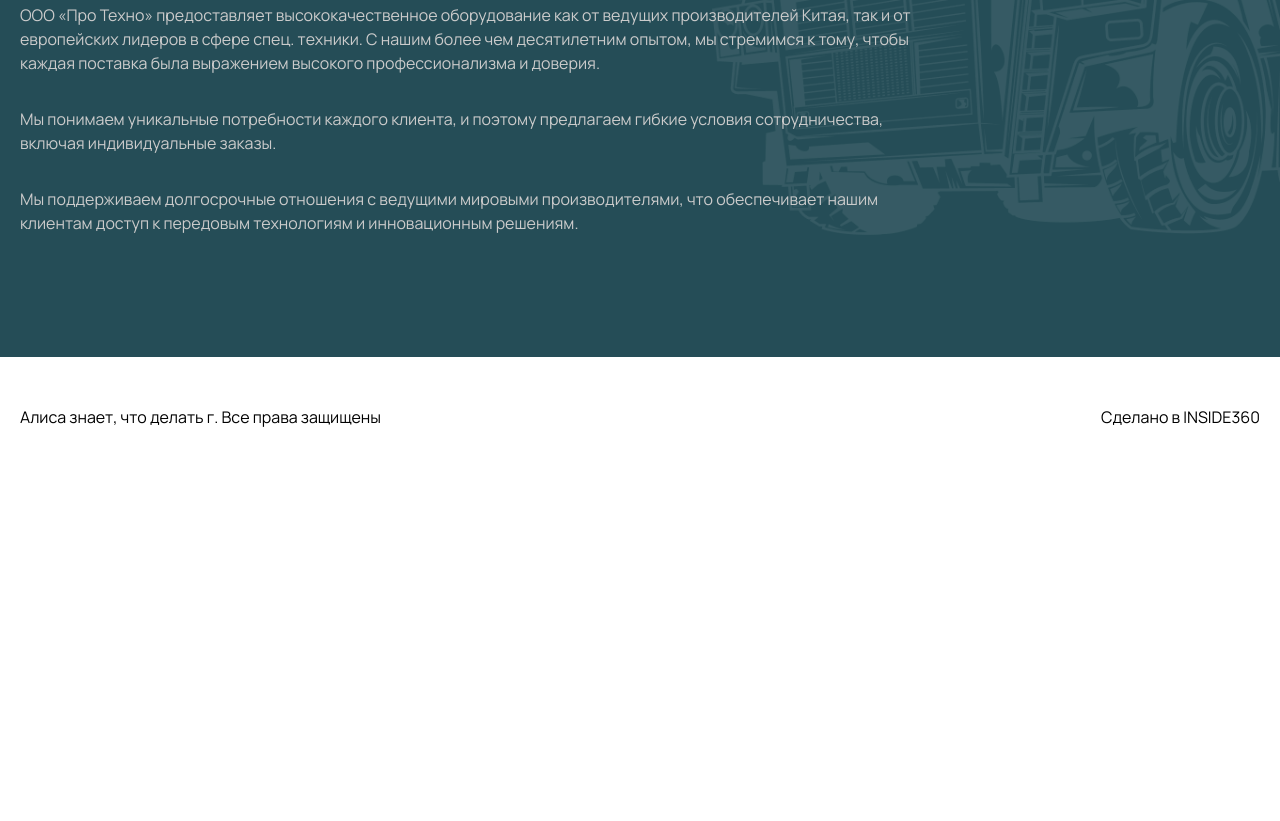
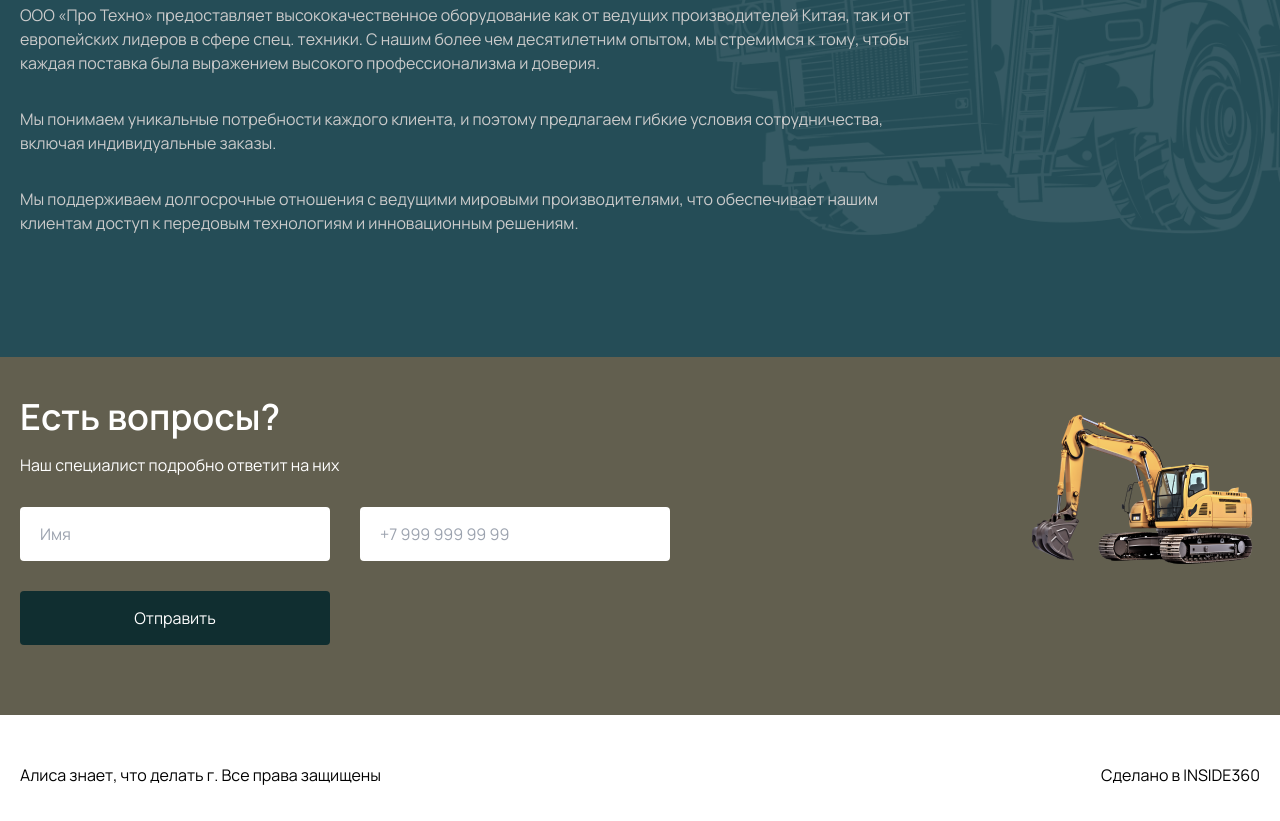
Before and after one commit to blessMe-Padre/techno-vostok, a plain HTML site: page index.html in a window 1280 px wide. Shown: the part 1854-2675 px from the top of the page. Before the commit the page ends 2343 px from the top, so only its background shows below. Drawn offline with Linux system fonts and the light colour scheme; files that its build step writes are made by us from their sources; a script that the page names is missing.

Commit message:
feat: добавляет форму

```diff
--- a/css/main.css
+++ b/css/main.css
@@ -976,6 +976,52 @@ button.swiper-pagination-bullet{
 @media (max-width: 767px) {
   .catalog__list {
     grid-template-columns: 1fr;
+  }
+}
+
+.form {
+  padding: 30px 0;
+  display: flex;
+  flex-wrap: wrap;
+  gap: 30px;
+  padding-right: 300px;
+}
+
+.form__item input {
+  border-radius: 4px;
+  background: rgb(255, 255, 255);
+  padding: 15px 20px;
+  color: #000000;
+  min-width: 310px;
+}
+
+.form__button input {
+  min-width: 310px;
+  border-radius: 4px;
+  background: rgb(16, 46, 48);
+  padding: 15px 20px;
+  cursor: pointer;
+  transition: background-color 0.3s ease;
+}
+
+.form__button input:hover {
+  background-color: #2F616D;
+}
+
+@media (max-width: 767px) {
+  .form__button,
+    .form__item {
+    width: 100%;
+  }
+
+  .form__button input,
+    .form__item input {
+    width: 100%;
+    min-width: 100%;
+  }
+
+  .form {
+    padding-right: 0;
   }
 }
 
@@ -1570,14 +1616,26 @@ body {
   position: absolute;
 }
 
+.relative{
+  position: relative;
+}
+
 .left-5{
   left: 1.25rem;
 }
 
+.right-0{
+  right: 0px;
+}
+
 .right-5{
   right: 1.25rem;
 }
 
+.top-0{
+  top: 0px;
+}
+
 .top-5{
   top: 1.25rem;
 }
@@ -1676,6 +1734,11 @@ body {
 
 .rounded-xl{
   border-radius: 0.75rem;
+}
+
+.bg-brown{
+  --tw-bg-opacity: 1;
+  background-color: rgb(98 95 79 / var(--tw-bg-opacity));
 }
 
 .bg-dark-green{
@@ -1871,6 +1934,10 @@ body {
     margin-bottom: 3rem;
   }
 
+  .sm\:block{
+    display: block;
+  }
+
   .sm\:w-auto{
     width: auto;
   }
--- a/index.html
+++ b/index.html
@@ -150,6 +150,28 @@
                 </div>
             </section>
 
+            <section class="bg-brown py-10 text-white">
+                <div class="container relative">
+                    <h2 class="text-4xl font-semibold mb-4">Есть вопросы?</h2>
+                    <p class="">Наш специалист подробно ответит на них</p>
+
+                    <form action="#" class="form">
+                        <div class="form__item">
+                            <input type="text" placeholder="Имя">
+                        </div>
+                        <div class="form__item">
+                            <input type="tel" placeholder="+7 999 999 99 99">
+                        </div>
+                        <div class="form__button">
+                            <input type="button" value="Отправить">
+                        </div>
+                    </form>
+
+                    <img class="hidden sm:block absolute top-0 right-0" src="./src/img/form-img.png" width="276"
+                        height="184" alt="экскаватор">
+                </div>
+            </section>
+
         </main>
 
         <footer class="py-12 wow fadeInUp">
--- /dev/null
+++ b/src/block/form.css
@@ -0,0 +1,46 @@
+.form {
+    padding: 30px 0;
+    display: flex;
+    flex-wrap: wrap;
+    gap: 30px;
+    padding-right: 300px;
+}
+
+.form__item input {
+    border-radius: 4px;
+    background: rgb(255, 255, 255);
+    padding: 15px 20px;
+    color: #000000;
+    min-width: 310px;
+}
+
+.form__button input {
+    min-width: 310px;
+    border-radius: 4px;
+    background: rgb(16, 46, 48);
+    padding: 15px 20px;
+    cursor: pointer;
+    transition: background-color 0.3s ease;
+}
+
+.form__button input:hover {
+    background-color: #2F616D;
+}
+
+@media (max-width: 767px) {
+
+    .form__button,
+    .form__item {
+        width: 100%;
+    }
+
+    .form__button input,
+    .form__item input {
+        width: 100%;
+        min-width: 100%;
+    }
+
+    .form {
+        padding-right: 0;
+    }
+}
--- a/src/input.css
+++ b/src/input.css
@@ -12,6 +12,7 @@
 @import './block/scrool-top.css';
 @import './block/hero.css';
 @import './block/catalog.css';
+@import './block/form.css';
 
 /* Импорт TailWind */
 @tailwind base;
--- a/tailwind.config.js
+++ b/tailwind.config.js
@@ -22,7 +22,7 @@ module.exports = {
       'tahiti': '#3ab7bf',
       'silver': '#ecebff',
       'bubble-gum': '#ff77e9',
-      'bermuda': '#78dcca',
+      'brown': '#625F4F',
       // ---------------------------------
       'main-black': '#262626',
       'default-black': '#000000',
```
Also changed, not shown: src/img/form-img.png (added).
